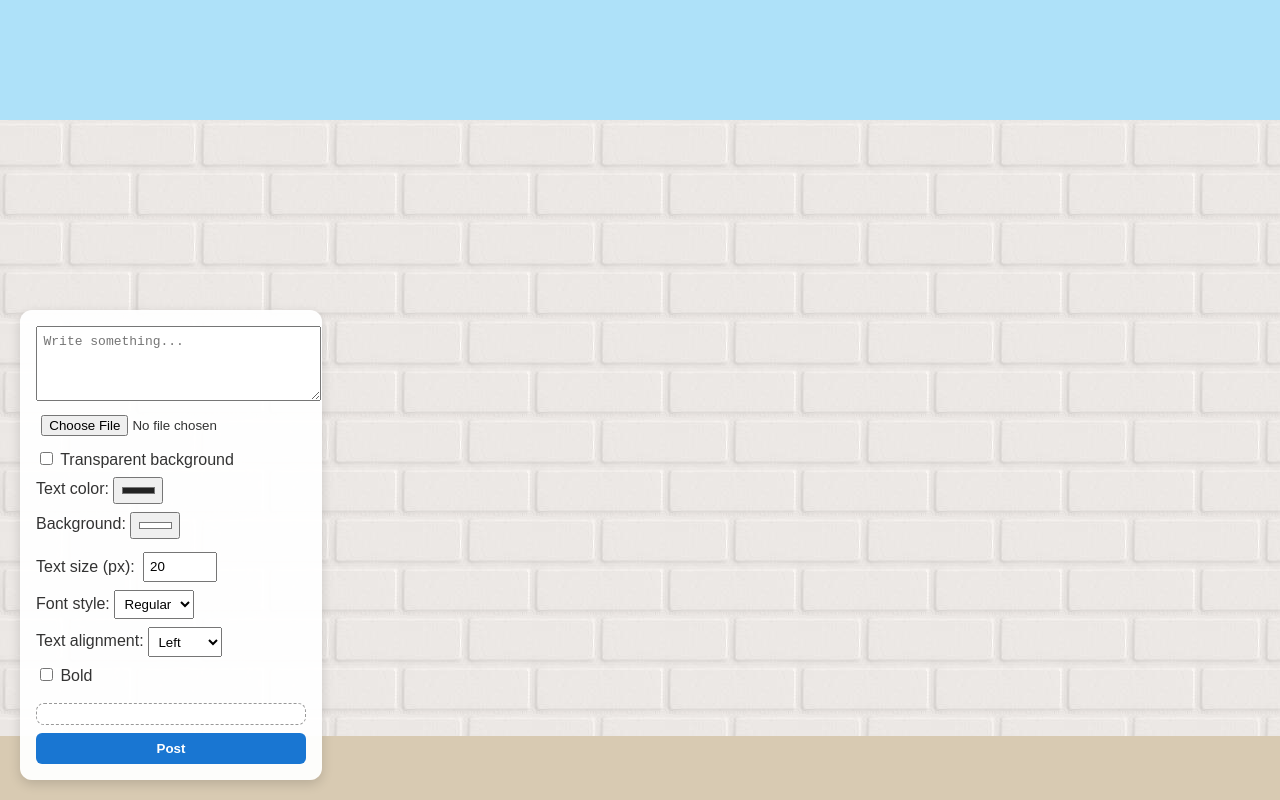
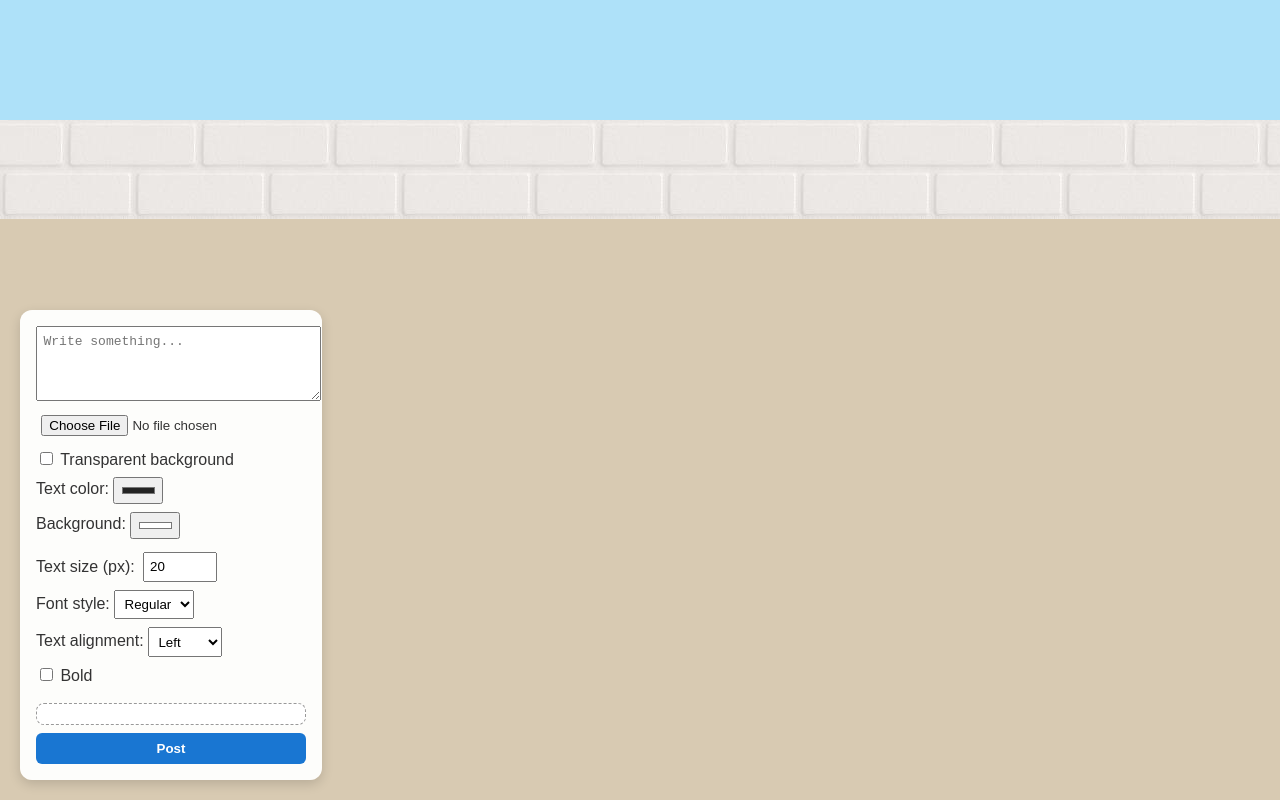
Before and after one commit to tomartir/The-Wall, a website: page index.html in a window 1280 px wide. Drawn offline with Linux system fonts and the light colour scheme; no server answers.

Commit message:
Update styles.css

```diff
--- a/styles.css
+++ b/styles.css
@@ -29,6 +29,13 @@ html, body {
   white-space: nowrap;
   background-color: #d8cab2;
   scroll-behavior: smooth;
+
+  /* Muro che si muove */
+  background-image: url('wall.jpg');
+  background-repeat: repeat-x;
+  background-size: auto;
+  background-position: 0 0;
+
   -ms-overflow-style: none;
 }
 
@@ -44,11 +51,6 @@ html, body {
   height: calc(100% - 4em);
   box-sizing: border-box;
   align-items: flex-start;
-
-  background-image: url('wall.jpg');
-  background-repeat: repeat;
-  background-size: auto;
-  background-position: 0 0;
 
 }
 
```
